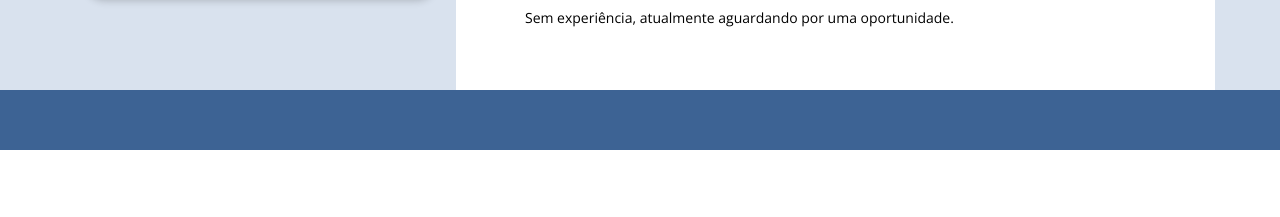
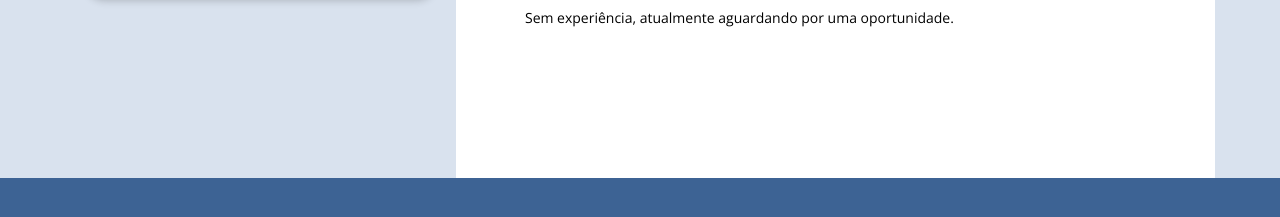
Before and after one commit to luisgomes01/Portfolio, a plain HTML site: page index.html in a window 1280 px wide. Shown: the part 731-948 px from the top of the page. Before the commit the page ends 881 px from the top, so only its background shows below. Drawn offline with nearby package versions, Linux system fonts and the light colour scheme.

Commit message:
Add files via upload

```diff
--- a/assets/css/style.css
+++ b/assets/css/style.css
@@ -185,6 +185,10 @@ main .right-column {
     text-align: justify;
 }
 
+.informacoesExperienciaPortfolio__experiencia {
+    height: 143px;
+}
+
 section{
     padding-bottom: 20px;
     margin-bottom: 20px;
@@ -216,7 +220,7 @@ section ul li strong{
 }
 
 .informacoesExperienciaPortfolio__experiencia{
-    margin-bottom: 0;
+    margin-top: 0px;
     border: none;
 }
 
```
